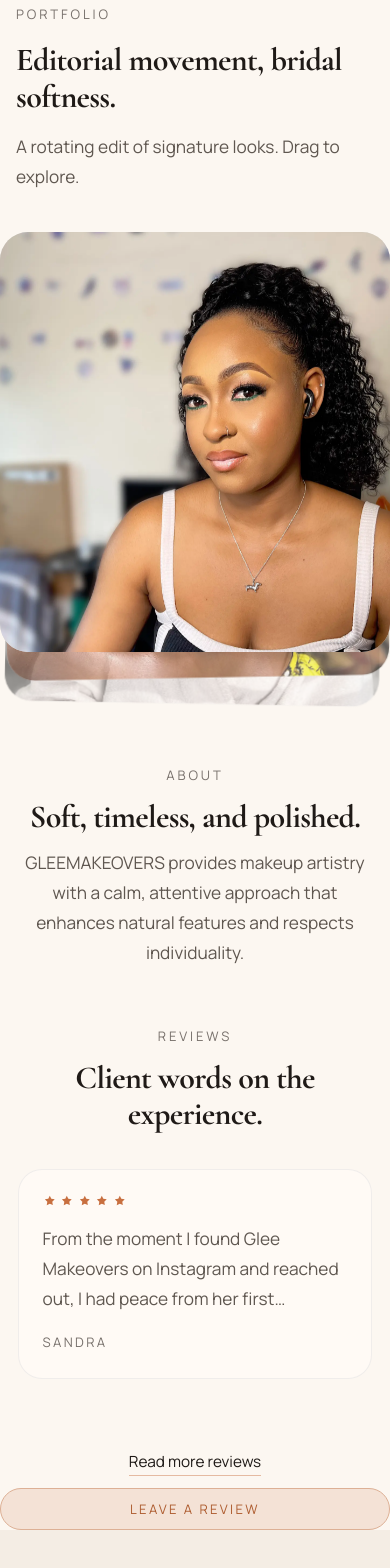
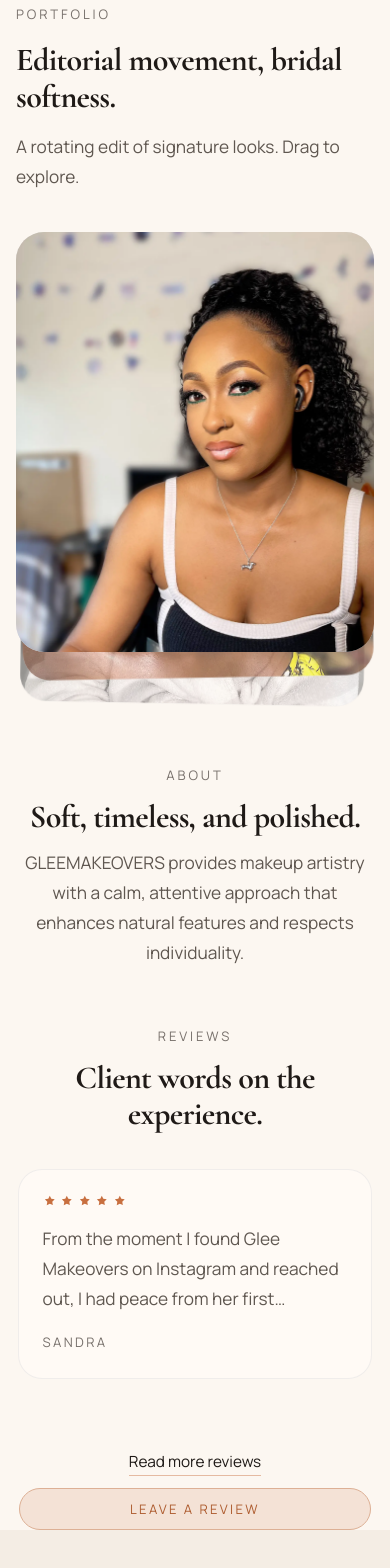
Before and after one commit to ay0m1e/make-up, a Next.js app: page / in a window 390 px wide. Shown: the part 428-1996 px from the top of the page. Built offline with nearby package versions, Linux system fonts and the light colour scheme; no server answers.

Commit message:
feat: Update CSS for improved layout and responsiveness; add Procfile for deployment

```diff
--- a/src/app/page.module.css
+++ b/src/app/page.module.css
@@ -82,6 +82,7 @@
   text-decoration: none;
   transition: background-color 0.2s ease, color 0.2s ease;
   width: 100%;
+  max-width: 22rem;
 }
 
 
@@ -121,8 +122,7 @@
 .carouselStage {
   position: relative;
   min-height: 420px;
-  width: 100vw;
-  margin-left: calc(50% - 50vw);
+  width: 100%;
 }
 
 .carouselCard {
@@ -178,11 +178,14 @@
 }
 
 .reviewActions {
+  width: 100%;
+  max-width: 64rem;
+  margin: 0 auto;
+  padding: 0.75rem 1rem 0;
   display: flex;
   flex-direction: column;
   gap: 0.75rem;
   align-items: center;
-  margin-top: 0.75rem;
 }
 
 .reviewLink {
@@ -206,6 +209,7 @@
   text-decoration: none;
   transition: background-color 0.2s ease, color 0.2s ease;
   width: 100%;
+  max-width: 22rem;
   text-align: center;
 }
 
@@ -249,6 +253,7 @@
   text-decoration: none;
   transition: background-color 0.2s ease, color 0.2s ease;
   width: 100%;
+  max-width: 22rem;
   text-align: center;
 }
 
@@ -292,12 +297,6 @@
     align-items: center;
     gap: 0.75rem;
   }
-
-  .carouselStage {
-    width: 100%;
-    margin-left: 0;
-  }
-
 }
 
 @media (max-width: 768px) {
@@ -347,6 +346,10 @@
     padding: 0 3rem var(--space-section);
   }
 
+  .reviewActions {
+    padding: 0.75rem 3rem 0;
+  }
+
   .ctaInner {
     padding: 4rem 3rem;
   }
```
Also changed, not shown: 1 other file (tests, documents, lock files or other folders).
